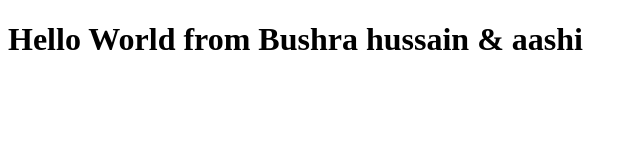
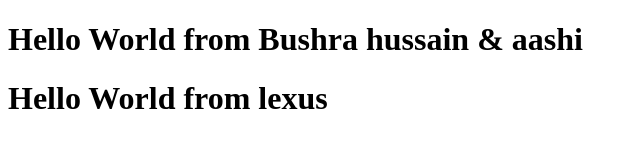
Before and after one commit to BushraHussain/Bootcamp2020, a plain HTML site: page index.html in a window 1280 px wide. Shown: the whole page, without its empty margins (0-640 px from the left). Drawn offline with Linux system fonts and the light colour scheme.

Commit message:
updates index.html

```diff
--- a/index.html
+++ b/index.html
@@ -5,5 +5,7 @@
 </head>
 <body>
     <h1>Hello World from Bushra hussain & aashi </h1>
+    <h1>Hello World from lexus </h1>
+
 </body>
 </html>
```
